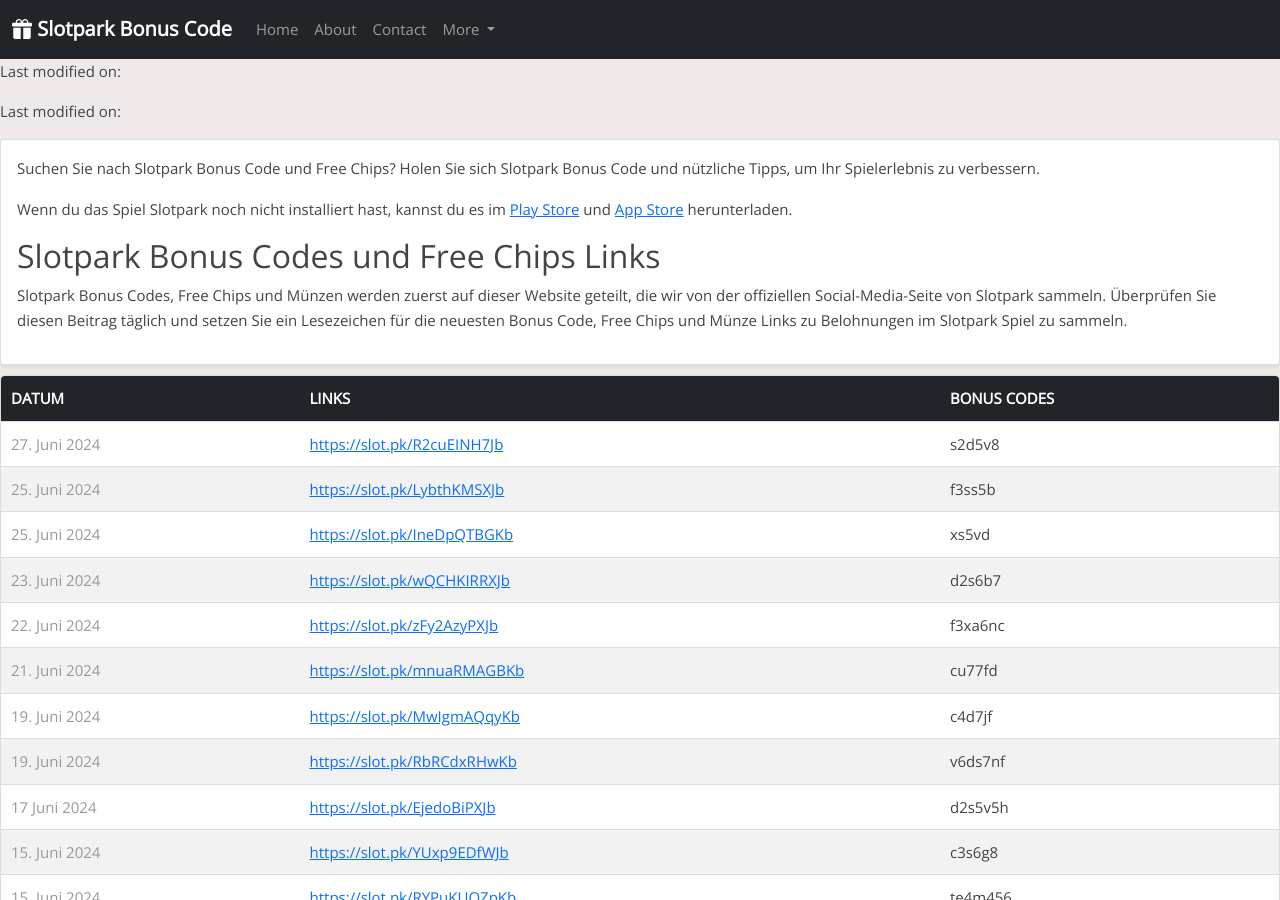
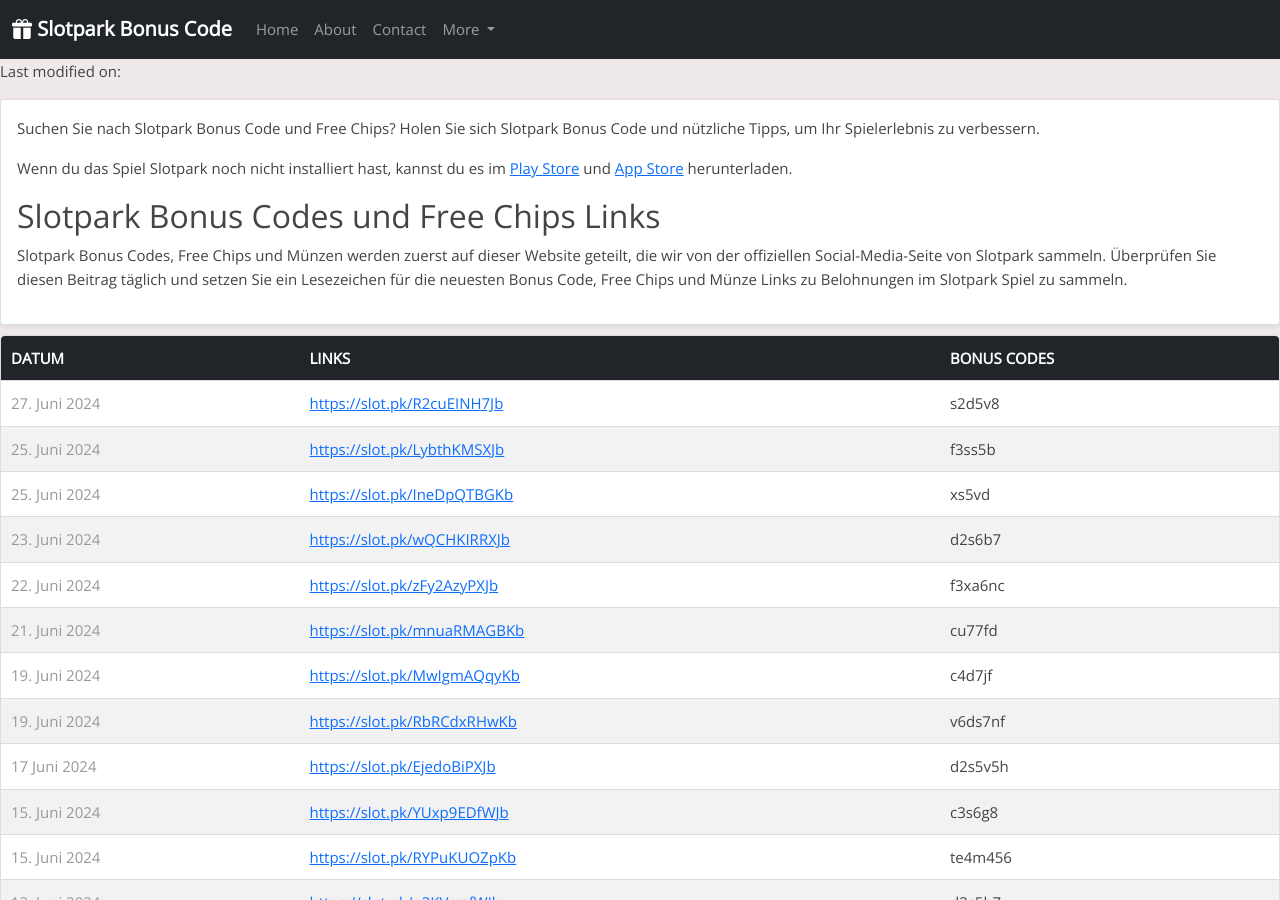
Before and after one commit to Prollad99/sbc-de, a Jekyll site: the page built from index.html, in a window 1280 px wide and 900 px high. Built offline with Jekyll 4.4.1, drawn with Linux system fonts in a browser that asks for light colours.

Commit message:
Update home.html

```diff
--- a/_layouts/home.html
+++ b/_layouts/home.html
@@ -58,7 +58,6 @@
 </nav>
   </header>
   <main>
-<p>Last modified on: {{ page.last_modified_at | date: '%B %d, %Y' }}</p>
     {{ content }}
   </main>
     <footer class="bg-dark text-white py-4">
```
